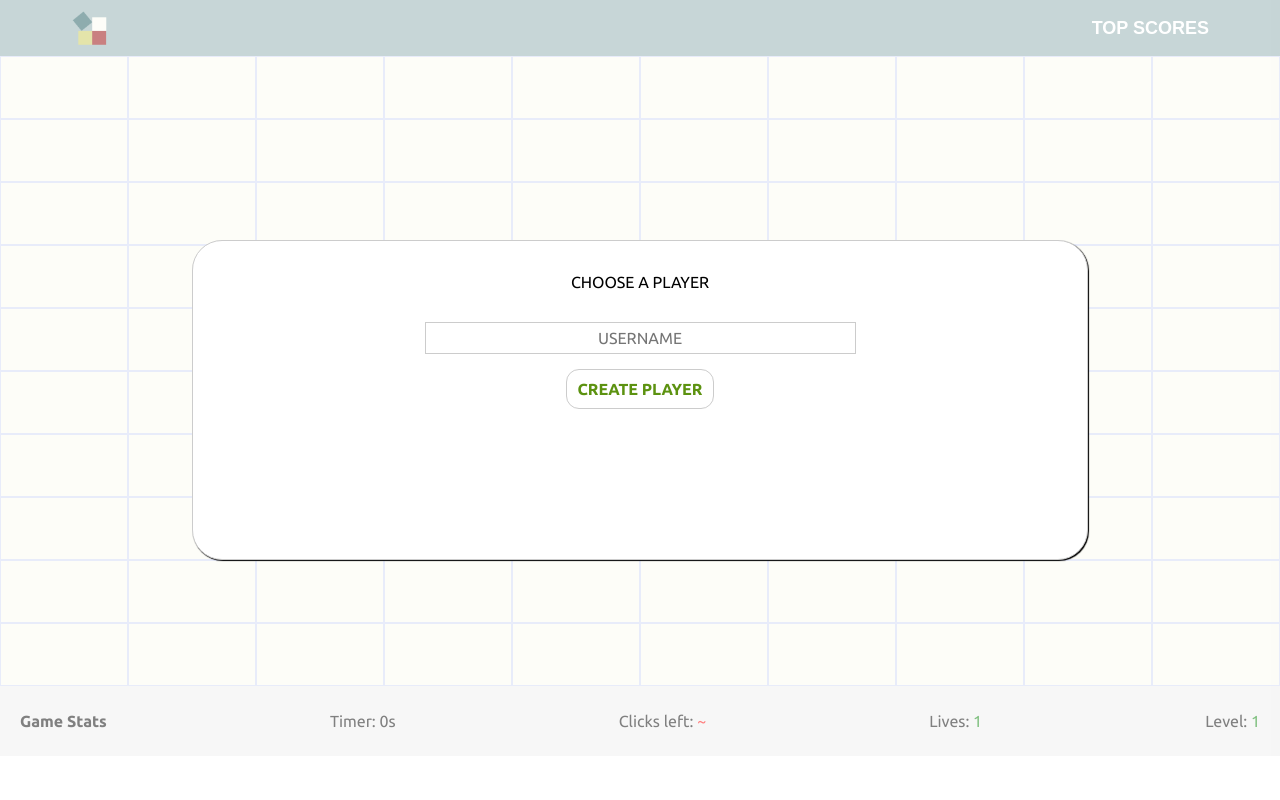
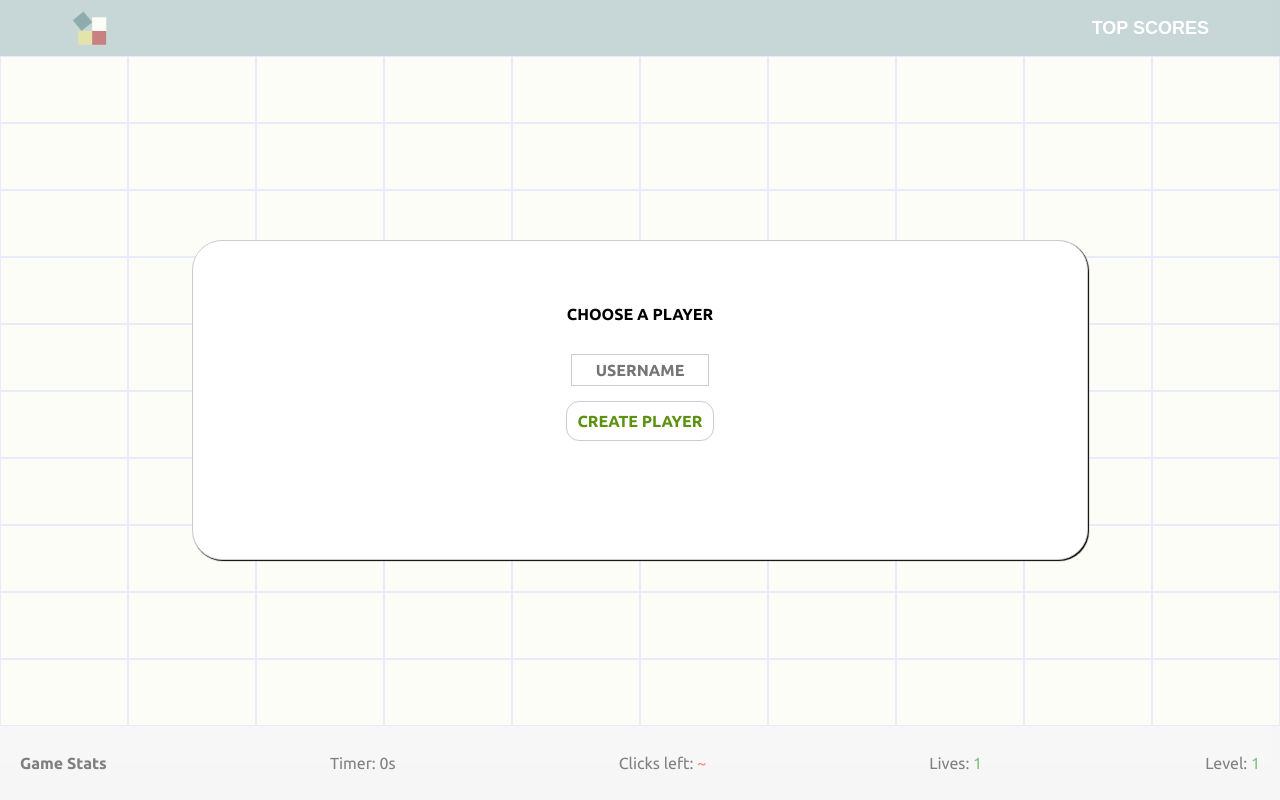
Before and after one commit to MilGard91/click-the-box, a React app: page / in a window 1280 px wide. Built offline with nearby package versions, Linux system fonts and the light colour scheme.

Commit message:
modal fixed

```diff
--- a/src/components/Timer/Timer.js
+++ b/src/components/Timer/Timer.js
@@ -1,4 +1,3 @@
-
 import React, { Component } from 'react';
 import {connect} from 'react-redux';
 
--- a/src/components/UI/Modal/Modal.css
+++ b/src/components/UI/Modal/Modal.css
@@ -7,7 +7,7 @@
     border: 1px solid #ccc;
     box-shadow: 1px 1px 1px black;
     padding: 16px;
-    height: 100%;
+    height: 90%;
     box-sizing: border-box;
     transition: all 0.3s ease-out;
     border-radius: 30px;
@@ -16,8 +16,14 @@
 @media (min-width: 500px) {
     .Modal {
         width: 70%;
-        max-height: 40%;
+        max-height: 60%;
         left: 15%;
         top: 30%;
     }
 }
+
+@media (min-width: 500px) and (min-height: 700px) {
+    .Modal {
+        max-height: 40%;
+    }
+}
--- a/src/containers/Board/Board.css
+++ b/src/containers/Board/Board.css
@@ -4,8 +4,16 @@
     margin: 0px;
     box-sizing: border-box;
 }
-.ModalText {
-    color: black;
+.Modal {
+    box-sizing: border-box;
+    padding-bottom: 60px;
+    display: flex;
+    height: 100%;
+    align-items: center;
+    flex-direction: column;
+    justify-content: center;
+    text-transform: uppercase;
+    font-weight: bold;
 }
 
 @media only screen and (max-width:320px) {
--- a/src/containers/Board/Board.js
+++ b/src/containers/Board/Board.js
@@ -14,26 +14,35 @@ class Board extends Component {
 
     render() {
         let finishMessage = this.props.finishType === 'Win' ? (
+            <div className={classes.Modal}>
                 <div>
-                <p>{this.props.finishMessage}{this.props.level-1}</p>
+                    <p>{this.props.finishMessage}{this.props.level - 1}</p>
                     <Button btnType={"Lost"} clicked={this.props.onSwitchPlayer}>CHANGE PLAYER</Button>
                     <Button btnType={"Lost"} clicked={this.props.onSwitchLvl}>SELECT A LEVEL</Button>
                     <Button btnType={"Win"} clicked={this.props.onNextLvl}>CONTINUE</Button>
                 </div>
-        ): this.props.finishType === 'Lost' ? (
+            </div>
+
+        ) : this.props.finishType === 'Lost' ? (
+            <div className={classes.Modal}>
                 <div>
                     <p>{this.props.finishMessage}</p>
                     <Button btnType={"Lost"} clicked={this.props.onSwitchPlayer}>CHANGE PLAYER</Button>
                     <Button btnType={"Lost"} clicked={this.props.onSwitchLvl}>SELECT A LEVEL</Button>
                     <Button btnType={"Win"} clicked={this.props.onNextLvl}>REPLAY</Button>
                 </div>
-        ): this.props.finishType === 'AllLost' ? (
+            </div>
+
+        ) : this.props.finishType === 'AllLost' ? (
+            <div className={classes.Modal}>
                 <div>
                     <p>{this.props.finishMessage}</p>
                     <Button btnType={"Lost"} clicked={this.props.onSwitchPlayer}>CHANGE PLAYER</Button>
                     <Button btnType={"Win"} clicked={this.props.onNextLvl}>START OVER</Button>
                 </div>
-        ): null;
+            </div>
+
+        ) : null;
 
         return (
             <div className={classes.Board}>
--- a/src/containers/Stats/Stats.css
+++ b/src/containers/Stats/Stats.css
@@ -15,3 +15,15 @@
     display: inline-block;
     box-sizing: border-box;
 }
+
+.Modal {
+    box-sizing: border-box;
+    padding-bottom: 60px;
+    display: flex;
+    height: 100%;
+    align-items: center;
+    flex-direction: column;
+    justify-content: center;
+    text-transform: uppercase;
+    font-weight: bold;
+}
--- a/src/containers/Stats/Stats.js
+++ b/src/containers/Stats/Stats.js
@@ -74,6 +74,7 @@ class Stats extends Component {
         let time = 0;
         time = (this.props.gameStarted && !this.props.gameFinished) ? <Timer /> : '0s';
         const modalInventory = this.props.pickPlayer ? (
+            <div className={classes.Modal}>
                 <div>
                     <p>CHOOSE A PLAYER</p>
                     <Players players={this.props.players} select={this.props.onSelectPlayer} delete={this.props.onDeletePlayer} />
@@ -81,12 +82,17 @@ class Stats extends Component {
                         submit={this.submitHandler}
                         changed={this.inputChangeHandler} />
                 </div>
+            </div>
+
         ) :
             this.props.pickLvl ? (
+                <div className={classes.Modal}>
                     <div>
                         <p>CHOOSE A LEVEL</p>
                         <Levels levels={this.props.userlvls} lvlclicked={this.props.onSelectLvl} />
                     </div>
+                </div>
+
             ) : this.props.wrongUsername ? (
                 <div>
                     <p>{this.state.userMessage}</p>
@@ -100,7 +106,7 @@ class Stats extends Component {
             ) : this.props.showCharts ? (
                 <div style={{ height: "100%" }}>
                     <h2>LEVEL {this.props.chartLevel.length}</h2>
-                    <Chart times={this.props.chartLevel} clicked={this.props.onHideChart}/>
+                    <Chart times={this.props.chartLevel} clicked={this.props.onHideChart} />
                 </div>
             ) : null;
         return (
--- a/src/hoc/Layout/Layout.css
+++ b/src/hoc/Layout/Layout.css
@@ -3,69 +3,7 @@
     left: 0;
     margin-top:56px;
     width: 100%;
-    height: 500px;
+    height: 93vh;
     display: flex;
     flex-direction: column;
 }
-
-@media  (min-width:359px) and (min-height: 639px){
-    .Layout{
-        height: 590px;}
-
-}
-@media (min-width:374px) {
-    .Layout{
-        height: 605px;
-    }
-}
-
-@media (max-width: 380px) and (min-height:800px) {
-    .Layout {
-        height: 780px;
-    }
-}
-
-@media(min-width: 410px) {
-    .Layout {
-        height: 700px;
-    }
-}
-
-@media (max-width:420px) and (min-height:820px) {
-    .Layout{
-        height: 750px
-    }
-}
-
-@media(min-width: 599px) {
-    .Layout {
-        height: 900px;
-    }
-}
-@media (min-width: 639px) {
-    .Layout{
-        height: 410px;
-    }
-}
-
-@media (min-width: 766px) {
-    .Layout {
-        height: 500px;
-    }
-}
-@media (min-width: 767px) and (min-height:1000px) {
-    .Layout {
-        height: 9500px;
-    }
-}
-@media (min-width: 799px) {
-    .Layout {
-        height: 560px;
-    }
-}
-
-@media (min-width: 1023px) {
-    .Layout {
-        height: 700px;
-    }
-}
```
Lines whose indentation alone changed are shown as unchanged.
